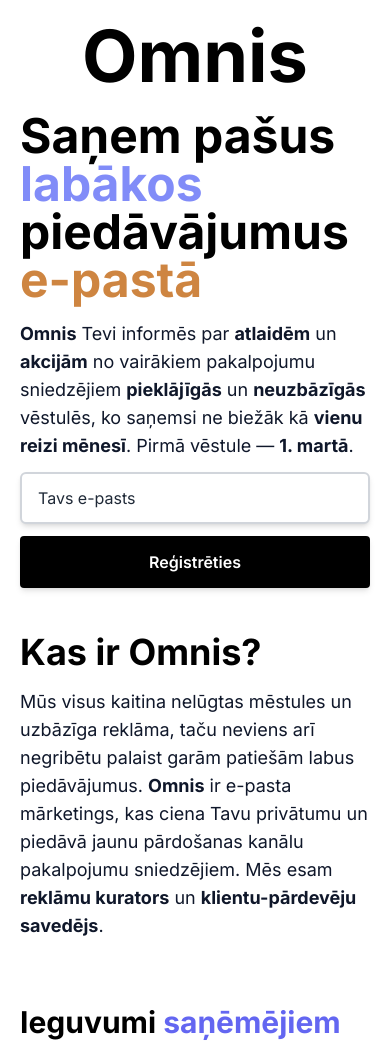
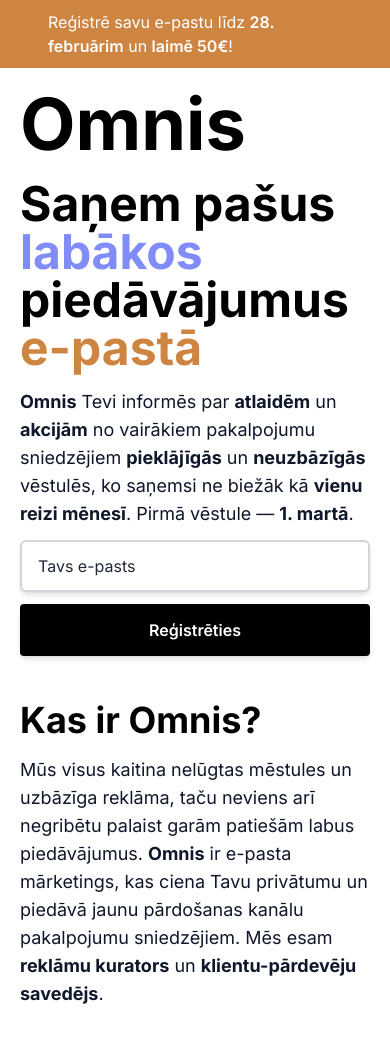
Before and after one commit to izveide-lv/omnis, an Astro site: page / in a window 390 px wide. Shown: the top 1043 px of the page. Built offline with nearby package versions, Linux system fonts and the light colour scheme; Astro itself is replaced by a stand-in of ours.

Commit message:
Kurš gan negrib liekus 50 eiro?

```diff
--- a/src/components/navbar/navbar.astro
+++ b/src/components/navbar/navbar.astro
@@ -41,7 +41,7 @@
 
 <Container>
   <header class="flex flex-col md:flex-row justify-between items-center my-5">
-    <div class="flex w-full md:w-auto items-center justify-around">
+    <div class="flex w-full md:w-auto items-center">
       <a href="/" class="text-7xl"
         ><span class="font-bold logo text-black">Omnis</span>
       </a>
--- a/src/layouts/Layout.astro
+++ b/src/layouts/Layout.astro
@@ -28,7 +28,10 @@
     <meta name="viewport" content="width=device-width" />
     <link rel="icon" type="image/svg+xml" href="/favicon.png" />
     <meta name="generator" content={Astro.generator} />
-    <script defer src="https://stats.izveide.lv/script.js" data-website-id="f844b249-d5b0-4e4d-b1da-5aa1c75a82c4"></script>
+    <script
+      defer
+      src="https://stats.izveide.lv/script.js"
+      data-website-id="f844b249-d5b0-4e4d-b1da-5aa1c75a82c4"></script>
     <!-- <link rel="preload" as="image" href={src} alt="Hero" /> -->
     <SEO
       title={makeTitle}
@@ -53,6 +56,16 @@
     />
   </head>
   <body>
+    <div
+      class="flex items-center justify-center gap-x-6 bg-[#ce8541] px-6 py-2.5 sm:px-3.5">
+      <p class="text-xs md:text-sm leading-6 text-center">
+        <div class="text-white">
+          Reģistrē savu e-pastu līdz <span class="font-semibold"
+            >28. februārim</span
+          > un <span class="font-semibold">laimē 50€</span>!
+        </div>
+      </p>
+    </div>
     <Navbar />
     <slot />
     <Footer />
```
